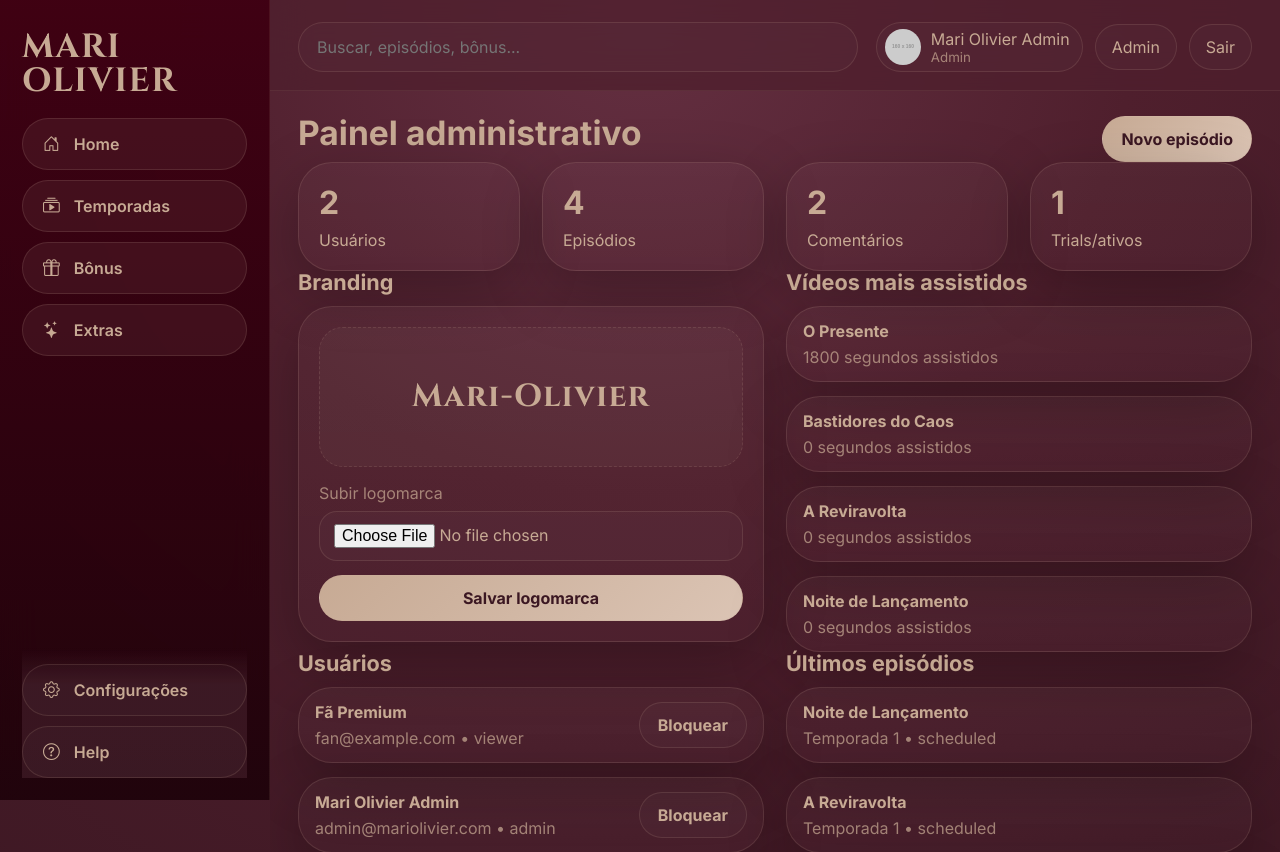
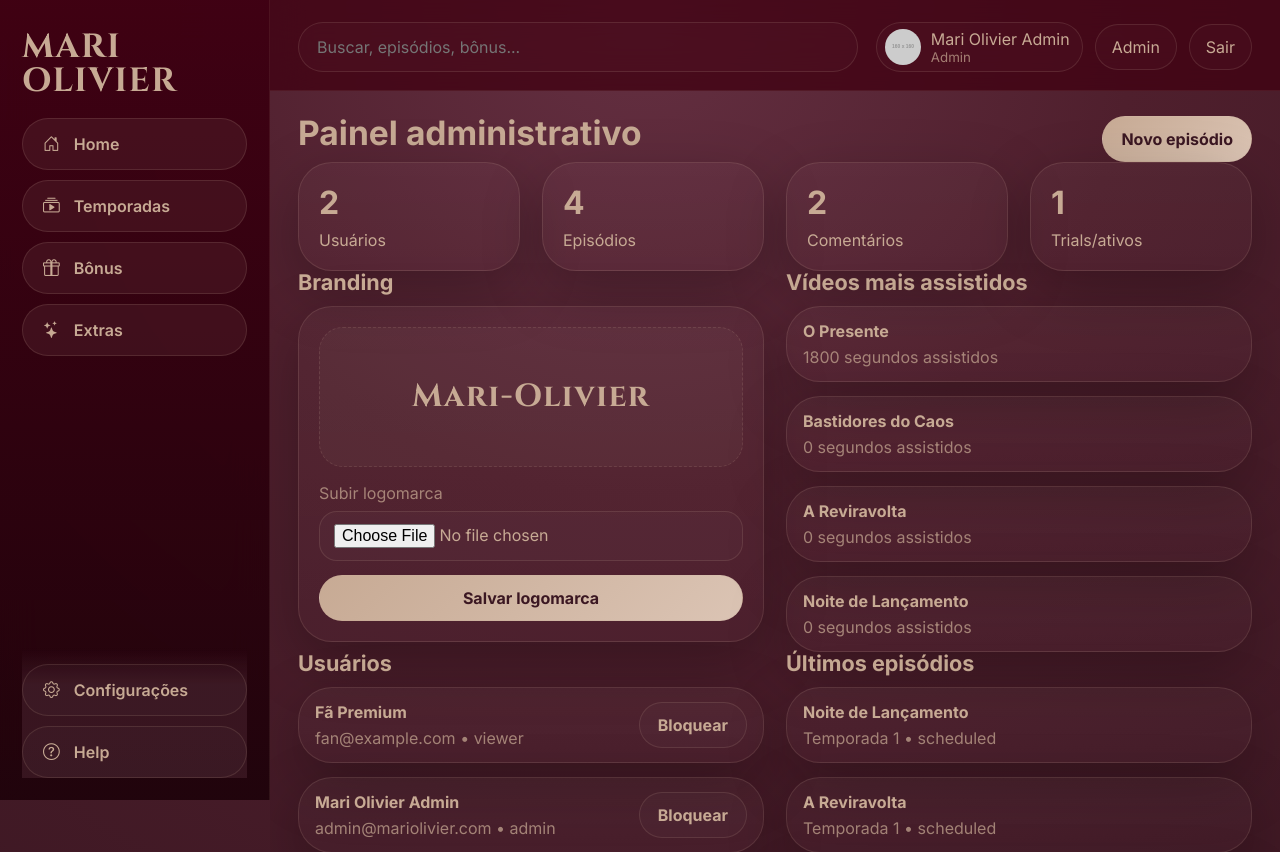
Before and after one commit to Hunter954/MariOlivierOficial, a Flask app: page /admin in a window 1280 px wide. Shown: the top 852 px of the page. Run offline with Flask 3, Linux system fonts and the light colour scheme; a user stored in the database is signed in; data comes from the database, SQL or seed files in the repository; grey boxes labelled with a size stand in for pictures from a placeholder-image service; some libraries are stand-ins or nearby versions.

Commit message:
Update style.css

```diff
--- a/app/static/css/style.css
+++ b/app/static/css/style.css
@@ -109,7 +109,7 @@ body.home-screen::-webkit-scrollbar, .no-scrollbar::-webkit-scrollbar, .content-
   align-items: center;
   gap: 18px;
   border-bottom: 1px solid rgba(199,170,148,.10);
-  background: rgba(79,31,45,.78);
+  background: rgba(64,2,19,.78);
   backdrop-filter: blur(20px);
 }
 .searchbar { flex: 1; max-width: 760px; }
```
